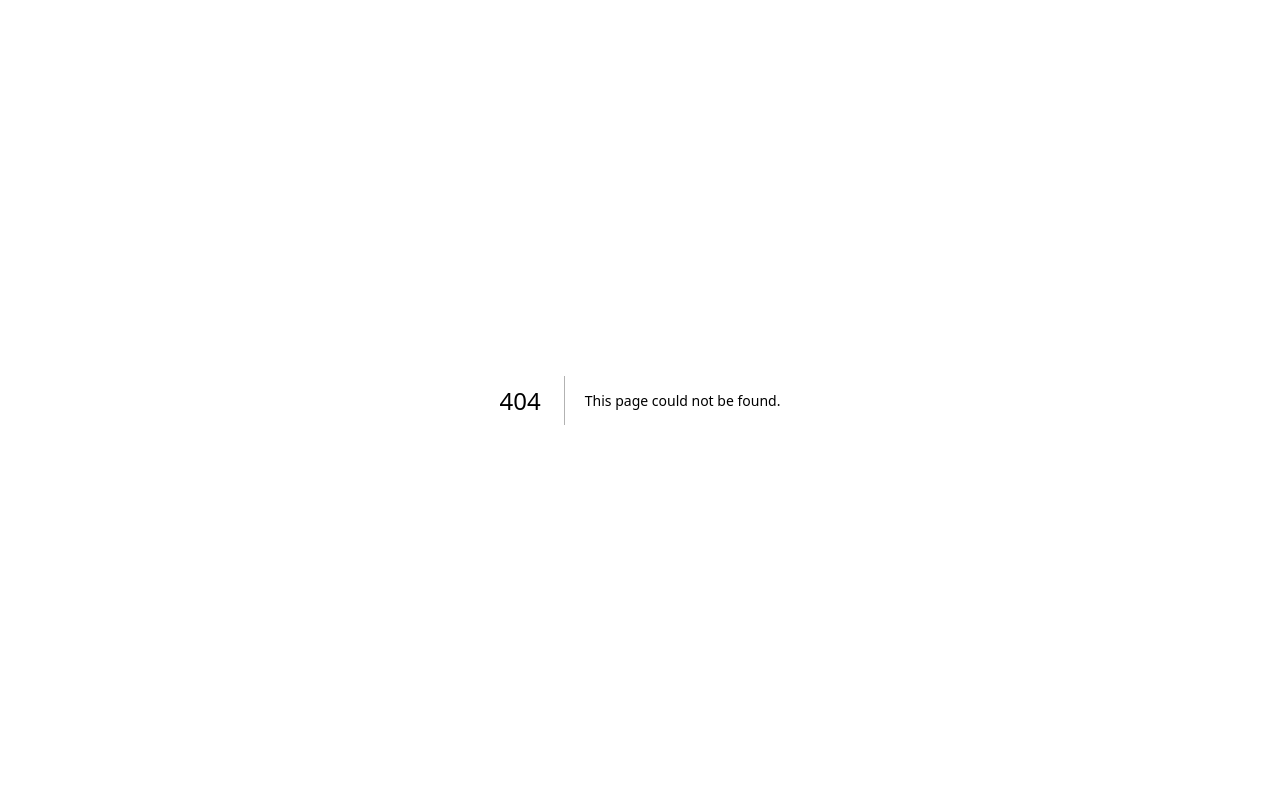
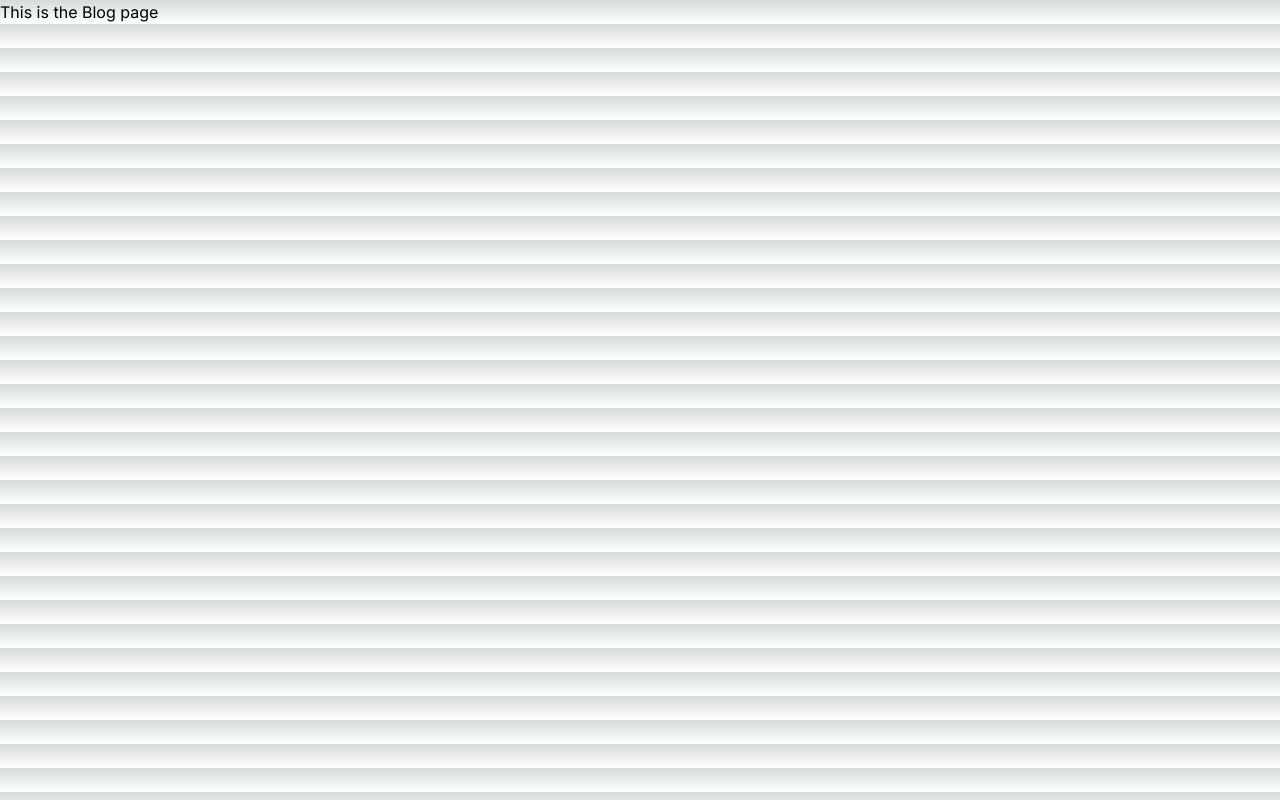
Before and after one commit to arash8877/Next-js-project2, a Next.js app: page /blog in a window 1280 px wide. Before the commit this address had no page. Built offline with nearby package versions, Linux system fonts and the light colour scheme.

Commit message:
create nested routes /blog/first and /blog/second

```diff
--- /dev/null
+++ b/src/app/blog/first/page.tsx
@@ -0,0 +1,3 @@
+export default function FirstBlog() {
+  return <h1>The First-Blog Post</h1>;
+}
--- /dev/null
+++ b/src/app/blog/page.tsx
@@ -0,0 +1,3 @@
+export default function Blog() {
+  return <h1>This is the Blog page</h1>;
+}
--- /dev/null
+++ b/src/app/blog/second/page.tsx
@@ -0,0 +1,3 @@
+export default function SecondBlog() {
+  return <h1>The Second-Blog Post</h1>;
+}
```
